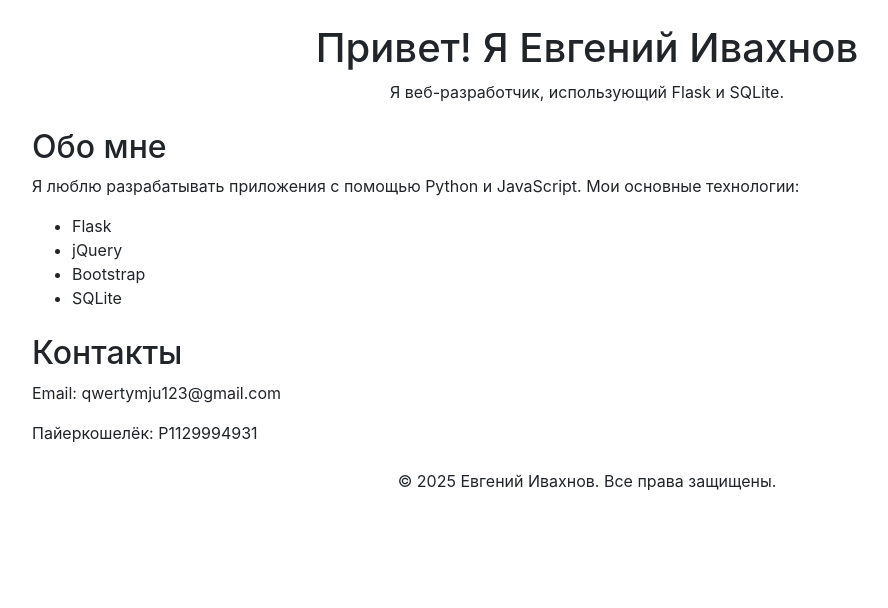
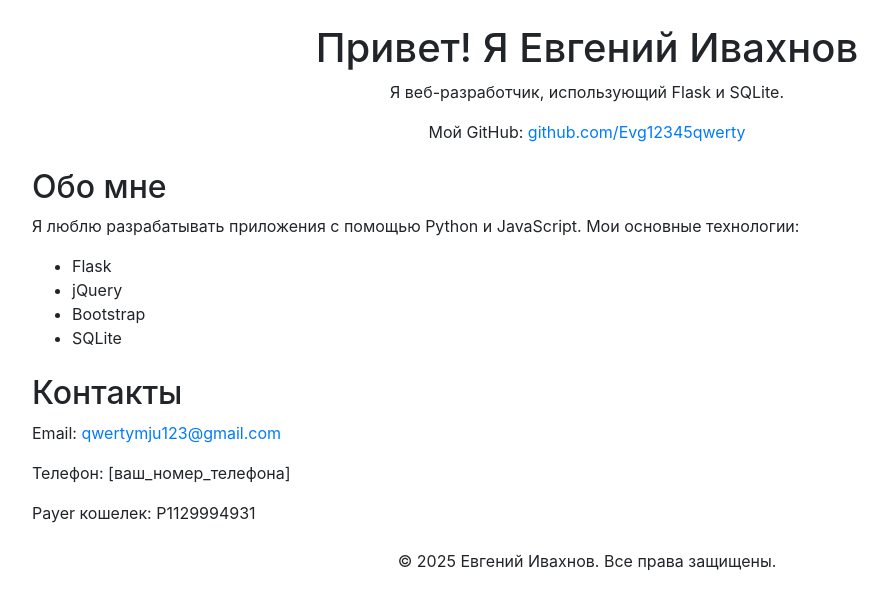
Before and after one commit to Evg12345qwerty/visited123, a plain HTML site: page index.html in a window 1280 px wide. Shown: the whole page, without its empty margins (53-941 px from the left). Drawn offline with nearby package versions, Linux system fonts and the light colour scheme.

Commit message:
Update index.html

```diff
--- a/index.html
+++ b/index.html
@@ -3,7 +3,7 @@
 <head>
     <meta charset="UTF-8">
     <meta name="viewport" content="width=device-width, initial-scale=1.0">
-    <title>Моя Визитка</title>
+    <title>Визитка Евгения Ивахнова</title>
     <!-- Подключение Bootstrap CSS -->
     <link href="https://stackpath.bootstrapcdn.com/bootstrap/4.5.2/css/bootstrap.min.css" rel="stylesheet">
     <script src="https://code.jquery.com/jquery-3.5.1.slim.min.js"></script>
@@ -15,6 +15,7 @@
         <header class="text-center my-4">
             <h1>Привет! Я Евгений Ивахнов</h1>
             <p>Я веб-разработчик, использующий Flask и SQLite.</p>
+            <p>Мой GitHub: <a href="https://github.com/Evg12345qwerty" target="_blank">github.com/Evg12345qwerty</a></p>
         </header>
         <main>
             <section>
@@ -29,8 +30,9 @@
             </section>
             <section class="my-4">
                 <h2>Контакты</h2>
-                <p>Email: qwertymju123@gmail.com</p>
-                <p>Пайеркошелёк: P1129994931</p>
+                <p>Email: <a href="mailto:qwertymju123@gmail.com">qwertymju123@gmail.com</a></p>
+                <p>Телефон: [ваш_номер_телефона]</p>
+                <p>Payer кошелек: P1129994931</p>
             </section>
         </main>
         <footer class="text-center my-4">
```
